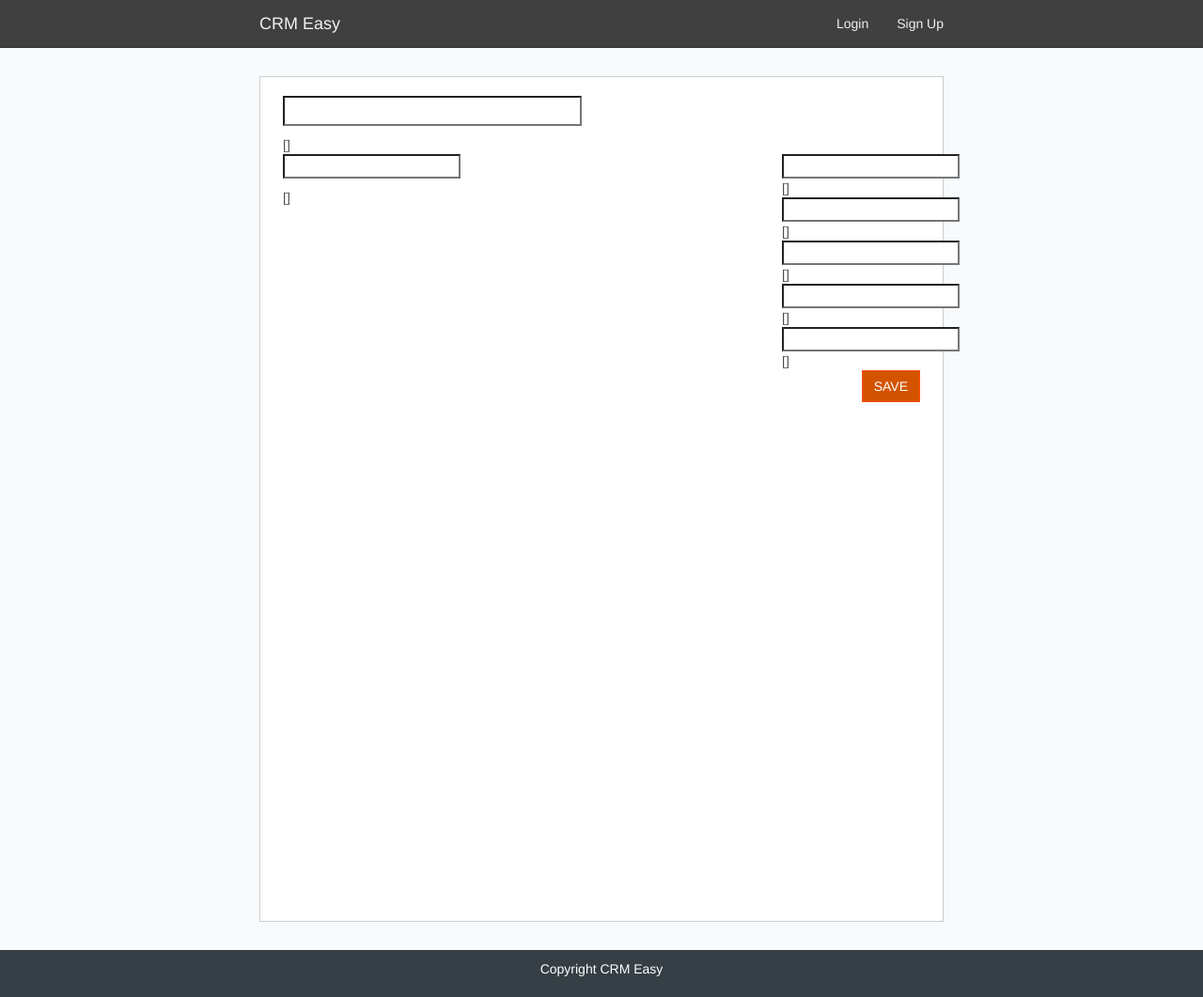
After one commit to pranotobudi/Django-CRM-Apps, a Django app: template templates/accounts/account_cru.html in a window 1280 px wide. The commit adds this page. Shown: the whole page at 94% size. Run offline with Django 3.2, Linux system fonts and the light colour scheme; the template is opened without the code that fills it, so the values that code supplies are empty, except form fields; tables that the repository leaves empty hold one stand-in row (values such as "Sample post"); form fields are guessed from the names that the template uses.

Commit message:
created new account template

```diff
--- /dev/null
+++ b/templates/accounts/account_cru.html
@@ -0,0 +1,10 @@
+{% extends 'base.html' %}
+{% block title %}Account Operation{% endblock title %}
+
+{% block content %}
+    <div id="content-container" class="container p-none">
+        <div class="side-p">
+            {% include 'accounts/account_item_form.html' %}
+        </div>
+    </div>
+{% endblock content %}
--- /dev/null
+++ b/templates/accounts/account_item_form.html
@@ -0,0 +1,29 @@
+<form id="gi-form"
+      action=""
+      method="post">
+    {% csrf_token %}
+    <div id="gi-h-w">
+        <h3 class="gi-mh">{{ form.name }}</h3>
+        <span>{{ form.name.errors }}</span>
+    </div>
+    <div class="row">
+        <div class="col-md-9">
+            <p>{{ form.desc }}</p>
+            <span>{{ form.desc.errors }}</span>
+        </div>
+        <div class="col-md-3">
+            <p class="nm">{{ form.address_one }}</p>
+            <span>{{ form.address_one.errors }}</span>
+            <p class="nm">{{ form.address_two }}</p>
+            <span>{{ form.address_one.errors }}</span>
+            <p class="nm">{{ form.city}}</p>
+            <span>{{ form.city.errors }}</span>
+            <p class="nm">{{ form.state }}</p>
+            <span>{{ form.state.errors }}</span>
+            <p class="nm">{{ form.phone}}</p>
+            <span>{{ form.phone.errors }}</span>
+        </div>
+    </div>
+    <input id="gi-form-submit" class="btn btn-primary" type="submit" value="SAVE">
+    <p>{{ form.non_field_errors }}</p>
+</form>
--- a/templates/accounts/account_list.html
+++ b/templates/accounts/account_list.html
@@ -7,6 +7,10 @@
             <div id="al-control">
                 <h3 class="ad-mh">Account List
                     {# Add Account Link #}
+                    <span class="pull-right">
+                        <a href="{% url 'account_new' %}"
+                           class="btn btn-link p-r-none">+ Add New Account</a>
+                    </span>
                 </h3>
                 {# Account Search Form #}
                 <form action="{% url 'account_list' %}" method="get">
```
